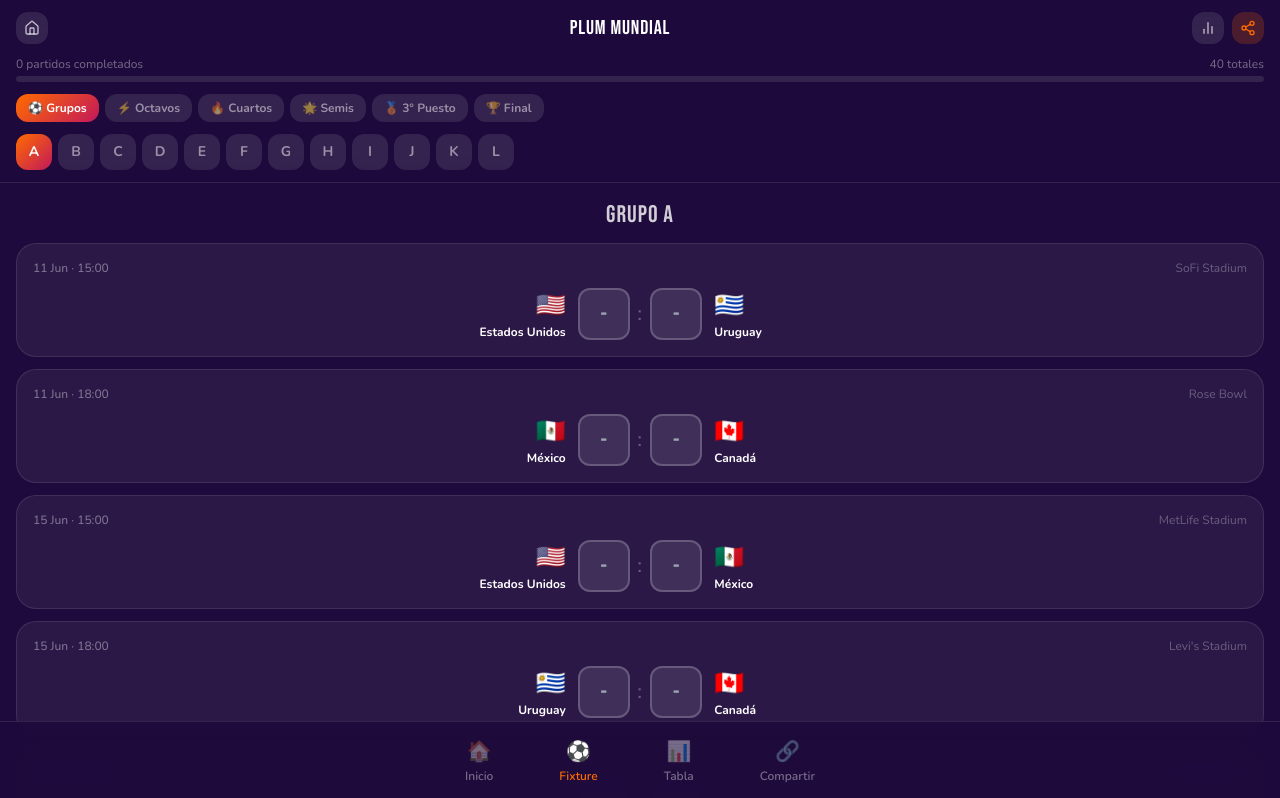
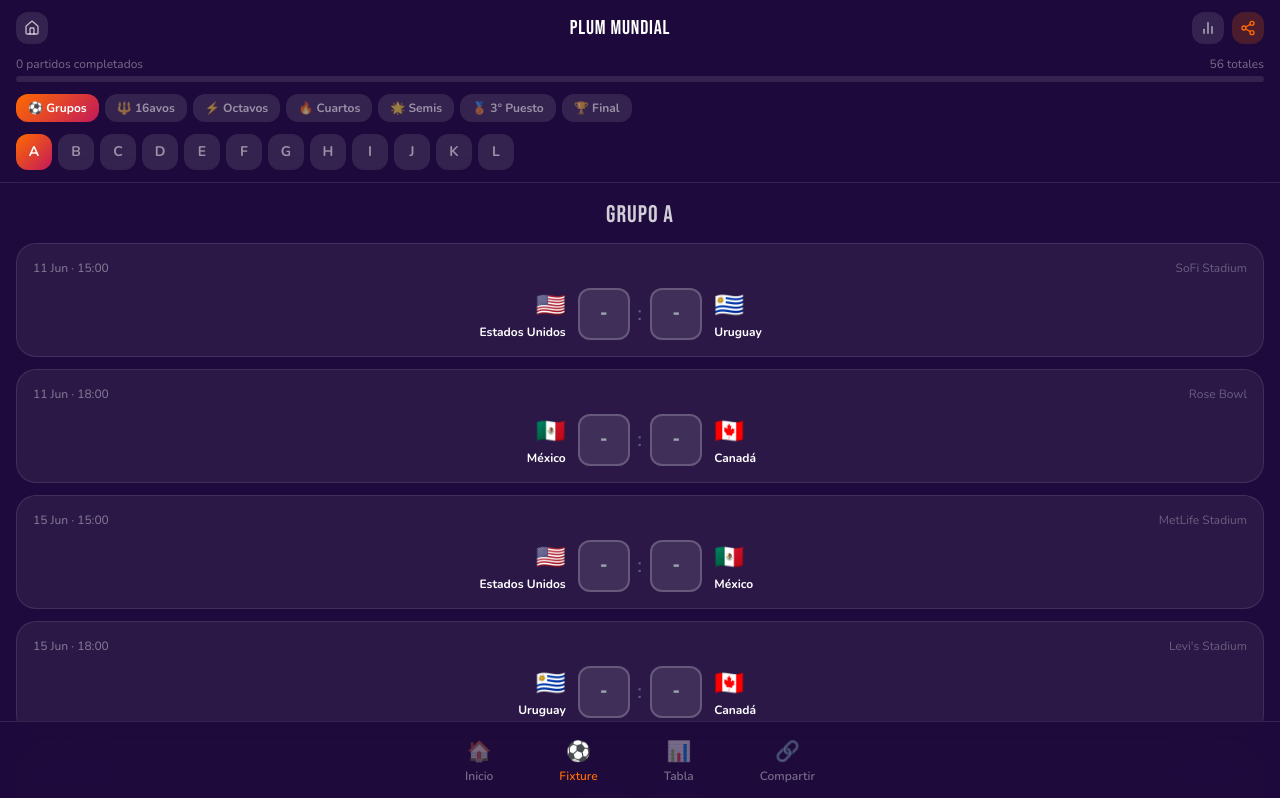
Before and after one commit to juanpa-mza/plum-mundial, a Next.js app in the folder Desktop/plum-mundial/: page /fixture in a window 1280 px wide. Shown: the top 798 px of the page. Built offline with nearby package versions, Linux system fonts and the light colour scheme.

Commit message:
feat: agrega dieciseisavos de final

```diff
--- a/Desktop/plum-mundial/app/fixture/page.tsx
+++ b/Desktop/plum-mundial/app/fixture/page.tsx
@@ -6,7 +6,7 @@ import { PARTIDOS_GRUPOS, PARTIDOS_ELIMINATORIOS, EQUIPOS, FASE_LABELS, type Par
 import { cargarResultados, guardarResultados, cargarUsuario, generarURLCompartir } from '@/lib/prode'
 import { Home, BarChart2, Share2, Instagram, Check, Trophy } from 'lucide-react'
 
-const FASES_ORDEN = ['grupos', 'octavos', 'cuartos', 'semifinal', 'tercero', 'final'] as const
+const FASES_ORDEN = ['grupos', 'dieciseisavos', 'octavos', 'cuartos', 'semifinal', 'tercero', 'final'] as const
 
 export default function FixturePage() {
   const router = useRouter()
@@ -116,6 +116,7 @@ export default function FixturePage() {
               }`}
             >
               {fase === 'grupos' ? '⚽ Grupos' :
+               fase === 'dieciseisavos' ? '🔱 16avos' :
                fase === 'octavos' ? '⚡ Octavos' :
                fase === 'cuartos' ? '🔥 Cuartos' :
                fase === 'semifinal' ? '🌟 Semis' :
--- a/Desktop/plum-mundial/data/fixture.ts
+++ b/Desktop/plum-mundial/data/fixture.ts
@@ -7,7 +7,7 @@ export type Equipo = {
 
 export type Partido = {
   id: string
-  fase: 'grupos' | 'octavos' | 'cuartos' | 'semifinal' | 'final' | 'tercero'
+  fase: 'grupos' | 'dieciseisavos' | 'octavos' | 'cuartos' | 'semifinal' | 'final' | 'tercero'
   grupo?: string
   fecha: string
   hora: string
@@ -121,31 +121,59 @@ export const PARTIDOS_GRUPOS: Partido[] = [
 
 // Fases eliminatorias (con slots vacíos que se completan)
 export const PARTIDOS_ELIMINATORIOS: Partido[] = [
-  { id: 'R32_1',  fase: 'octavos',    fecha: '28 Jun', hora: '18:00', local: '1A', visitante: '2B', estadio: 'MetLife Stadium' },
-  { id: 'R32_2',  fase: 'octavos',    fecha: '28 Jun', hora: '21:00', local: '1B', visitante: '2A', estadio: 'SoFi Stadium' },
-  { id: 'R32_3',  fase: 'octavos',    fecha: '29 Jun', hora: '18:00', local: '1C', visitante: '2D', estadio: 'Rose Bowl' },
-  { id: 'R32_4',  fase: 'octavos',    fecha: '29 Jun', hora: '21:00', local: '1D', visitante: '2C', estadio: 'AT&T Stadium' },
-  { id: 'R32_5',  fase: 'octavos',    fecha: '30 Jun', hora: '18:00', local: '1E', visitante: '2F', estadio: 'Levi\'s Stadium' },
-  { id: 'R32_6',  fase: 'octavos',    fecha: '30 Jun', hora: '21:00', local: '1F', visitante: '2E', estadio: 'Arrowhead Stadium' },
-  { id: 'R32_7',  fase: 'octavos',    fecha: '01 Jul', hora: '18:00', local: '1G', visitante: '2H', estadio: 'MetLife Stadium' },
-  { id: 'R32_8',  fase: 'octavos',    fecha: '01 Jul', hora: '21:00', local: '1H', visitante: '2G', estadio: 'SoFi Stadium' },
-  { id: 'QF_1',   fase: 'cuartos',    fecha: '05 Jul', hora: '21:00', local: 'W R32_1', visitante: 'W R32_2', estadio: 'MetLife Stadium' },
-  { id: 'QF_2',   fase: 'cuartos',    fecha: '06 Jul', hora: '21:00', local: 'W R32_3', visitante: 'W R32_4', estadio: 'Rose Bowl' },
-  { id: 'QF_3',   fase: 'cuartos',    fecha: '07 Jul', hora: '21:00', local: 'W R32_5', visitante: 'W R32_6', estadio: 'AT&T Stadium' },
-  { id: 'QF_4',   fase: 'cuartos',    fecha: '08 Jul', hora: '21:00', local: 'W R32_7', visitante: 'W R32_8', estadio: 'SoFi Stadium' },
-  { id: 'SF_1',   fase: 'semifinal',  fecha: '14 Jul', hora: '21:00', local: 'W QF_1', visitante: 'W QF_2', estadio: 'MetLife Stadium' },
-  { id: 'SF_2',   fase: 'semifinal',  fecha: '15 Jul', hora: '21:00', local: 'W QF_3', visitante: 'W QF_4', estadio: 'Rose Bowl' },
-  { id: 'TER',    fase: 'tercero',    fecha: '18 Jul', hora: '18:00', local: 'L SF_1', visitante: 'L SF_2', estadio: 'AT&T Stadium' },
-  { id: 'FINAL',  fase: 'final',      fecha: '19 Jul', hora: '21:00', local: 'W SF_1', visitante: 'W SF_2', estadio: 'MetLife Stadium' },
+  // DIECISEISAVOS (32 → 16) — 16 partidos
+  { id: 'D16_1',  fase: 'dieciseisavos', fecha: '27 Jun', hora: '18:00', local: '1A', visitante: '3DEF', estadio: 'MetLife Stadium' },
+  { id: 'D16_2',  fase: 'dieciseisavos', fecha: '27 Jun', hora: '21:00', local: '1C', visitante: '3ABF', estadio: 'SoFi Stadium' },
+  { id: 'D16_3',  fase: 'dieciseisavos', fecha: '28 Jun', hora: '18:00', local: '1B', visitante: '3ACD', estadio: 'Rose Bowl' },
+  { id: 'D16_4',  fase: 'dieciseisavos', fecha: '28 Jun', hora: '21:00', local: '1D', visitante: '3BCE', estadio: 'AT&T Stadium' },
+  { id: 'D16_5',  fase: 'dieciseisavos', fecha: '29 Jun', hora: '18:00', local: '1E', visitante: '3GHI', estadio: 'Levi\'s Stadium' },
+  { id: 'D16_6',  fase: 'dieciseisavos', fecha: '29 Jun', hora: '21:00', local: '1G', visitante: '3EFH', estadio: 'Arrowhead Stadium' },
+  { id: 'D16_7',  fase: 'dieciseisavos', fecha: '30 Jun', hora: '18:00', local: '1F', visitante: '3IJK', estadio: 'MetLife Stadium' },
+  { id: 'D16_8',  fase: 'dieciseisavos', fecha: '30 Jun', hora: '21:00', local: '1H', visitante: '3JKL', estadio: 'SoFi Stadium' },
+  { id: 'D16_9',  fase: 'dieciseisavos', fecha: '01 Jul', hora: '18:00', local: '1I', visitante: '2L', estadio: 'Rose Bowl' },
+  { id: 'D16_10', fase: 'dieciseisavos', fecha: '01 Jul', hora: '21:00', local: '1K', visitante: '2J', estadio: 'AT&T Stadium' },
+  { id: 'D16_11', fase: 'dieciseisavos', fecha: '02 Jul', hora: '18:00', local: '1J', visitante: '2K', estadio: 'Levi\'s Stadium' },
+  { id: 'D16_12', fase: 'dieciseisavos', fecha: '02 Jul', hora: '21:00', local: '1L', visitante: '2I', estadio: 'Arrowhead Stadium' },
+  { id: 'D16_13', fase: 'dieciseisavos', fecha: '03 Jul', hora: '18:00', local: '2A', visitante: '2D', estadio: 'MetLife Stadium' },
+  { id: 'D16_14', fase: 'dieciseisavos', fecha: '03 Jul', hora: '21:00', local: '2B', visitante: '2C', estadio: 'SoFi Stadium' },
+  { id: 'D16_15', fase: 'dieciseisavos', fecha: '04 Jul', hora: '18:00', local: '2E', visitante: '2H', estadio: 'Rose Bowl' },
+  { id: 'D16_16', fase: 'dieciseisavos', fecha: '04 Jul', hora: '21:00', local: '2F', visitante: '2G', estadio: 'AT&T Stadium' },
+
+  // OCTAVOS (16 → 8) — 8 partidos
+  { id: 'R16_1',  fase: 'octavos', fecha: '07 Jul', hora: '18:00', local: 'W D16_1', visitante: 'W D16_2', estadio: 'MetLife Stadium' },
+  { id: 'R16_2',  fase: 'octavos', fecha: '07 Jul', hora: '21:00', local: 'W D16_3', visitante: 'W D16_4', estadio: 'SoFi Stadium' },
+  { id: 'R16_3',  fase: 'octavos', fecha: '08 Jul', hora: '18:00', local: 'W D16_5', visitante: 'W D16_6', estadio: 'Rose Bowl' },
+  { id: 'R16_4',  fase: 'octavos', fecha: '08 Jul', hora: '21:00', local: 'W D16_7', visitante: 'W D16_8', estadio: 'AT&T Stadium' },
+  { id: 'R16_5',  fase: 'octavos', fecha: '09 Jul', hora: '18:00', local: 'W D16_9', visitante: 'W D16_10', estadio: 'Levi\'s Stadium' },
+  { id: 'R16_6',  fase: 'octavos', fecha: '09 Jul', hora: '21:00', local: 'W D16_11', visitante: 'W D16_12', estadio: 'Arrowhead Stadium' },
+  { id: 'R16_7',  fase: 'octavos', fecha: '10 Jul', hora: '18:00', local: 'W D16_13', visitante: 'W D16_14', estadio: 'MetLife Stadium' },
+  { id: 'R16_8',  fase: 'octavos', fecha: '10 Jul', hora: '21:00', local: 'W D16_15', visitante: 'W D16_16', estadio: 'SoFi Stadium' },
+
+  // CUARTOS
+  { id: 'QF_1',   fase: 'cuartos',   fecha: '13 Jul', hora: '21:00', local: 'W R16_1', visitante: 'W R16_2', estadio: 'MetLife Stadium' },
+  { id: 'QF_2',   fase: 'cuartos',   fecha: '14 Jul', hora: '21:00', local: 'W R16_3', visitante: 'W R16_4', estadio: 'Rose Bowl' },
+  { id: 'QF_3',   fase: 'cuartos',   fecha: '15 Jul', hora: '21:00', local: 'W R16_5', visitante: 'W R16_6', estadio: 'AT&T Stadium' },
+  { id: 'QF_4',   fase: 'cuartos',   fecha: '16 Jul', hora: '21:00', local: 'W R16_7', visitante: 'W R16_8', estadio: 'SoFi Stadium' },
+
+  // SEMIFINALES
+  { id: 'SF_1',   fase: 'semifinal', fecha: '19 Jul', hora: '21:00', local: 'W QF_1', visitante: 'W QF_2', estadio: 'MetLife Stadium' },
+  { id: 'SF_2',   fase: 'semifinal', fecha: '20 Jul', hora: '21:00', local: 'W QF_3', visitante: 'W QF_4', estadio: 'Rose Bowl' },
+
+  // TERCER PUESTO
+  { id: 'TER',    fase: 'tercero',   fecha: '25 Jul', hora: '18:00', local: 'L SF_1', visitante: 'L SF_2', estadio: 'AT&T Stadium' },
+
+  // FINAL
+  { id: 'FINAL',  fase: 'final',     fecha: '26 Jul', hora: '21:00', local: 'W SF_1', visitante: 'W SF_2', estadio: 'MetLife Stadium' },
 ]
 
 export const GRUPOS = ['A', 'B', 'C', 'D', 'E', 'F', 'G', 'H', 'I', 'J', 'K', 'L']
 
 export const FASE_LABELS: Record<string, string> = {
-  grupos:    '⚽ Fase de Grupos',
-  octavos:   '⚡ Octavos de Final',
-  cuartos:   '🔥 Cuartos de Final',
-  semifinal: '🌟 Semifinales',
-  tercero:   '🥉 Tercer Puesto',
-  final:     '🏆 Gran Final',
+  grupos:         '⚽ Fase de Grupos',
+  dieciseisavos:  '🔱 Dieciseisavos de Final',
+  octavos:        '⚡ Octavos de Final',
+  cuartos:        '🔥 Cuartos de Final',
+  semifinal:      '🌟 Semifinales',
+  tercero:        '🥉 Tercer Puesto',
+  final:          '🏆 Gran Final',
 }
```
